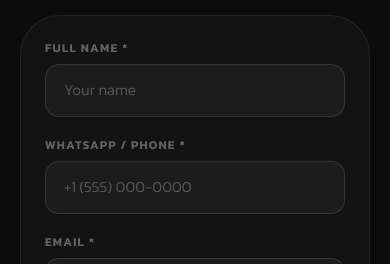
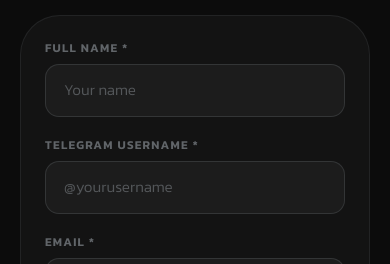
Before and after one commit to Rish0307/jackserve, a React (Vite) app: page / in a window 390 px wide. Shown: the part 8640-8904 px from the top of the page. Built offline with nearby package versions, Linux system fonts and the light colour scheme.

Commit message:
Replace WhatsApp/Phone field with Telegram Username in booking form

```diff
--- a/src/App.tsx
+++ b/src/App.tsx
@@ -1081,7 +1081,7 @@ const ContactSection: React.FC = () => {
 🔔 *New Booking Request — Jack's Booking Services*
 
 👤 *Name:* ${form.name}
-📱 *WhatsApp / Phone:* ${form.phone}
+📱 *Telegram:* ${form.phone}
 📧 *Email:* ${form.email}
 🛎️ *Service:* ${form.service}
 📅 *Travel Dates:* ${form.travelDates || 'Not specified'}
@@ -1215,7 +1215,7 @@ _via jackserve.vercel.app_
             >
               {[
                 { id: 'f-name',  name: 'name',  label: 'Full Name *',             type: 'text',  placeholder: 'Your name',              req: true },
-                { id: 'f-phone', name: 'phone', label: 'WhatsApp / Phone *',       type: 'tel',   placeholder: '+1 (555) 000-0000',       req: true },
+                { id: 'f-phone', name: 'phone', label: 'Telegram Username *',       type: 'text', placeholder: '@yourusername',          req: true },
                 { id: 'f-email', name: 'email', label: 'Email *',                  type: 'email', placeholder: 'you@email.com',           req: true },
                 { id: 'f-dates', name: 'travelDates', label: 'Travel Dates (optional)', type: 'text', placeholder: 'e.g. Aug 25 – Sep 2, 2026', req: false },
               ].map(({ id, name, label, type, placeholder, req }) => (
```
